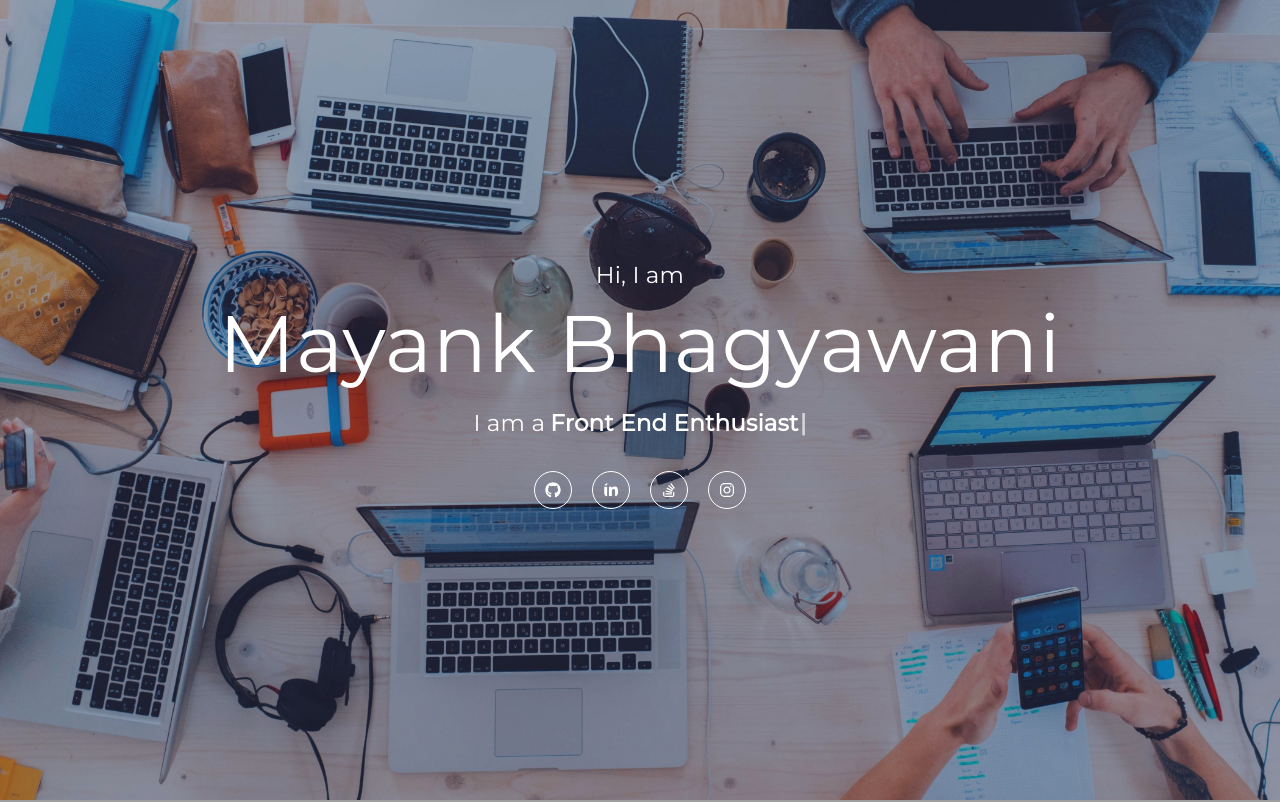
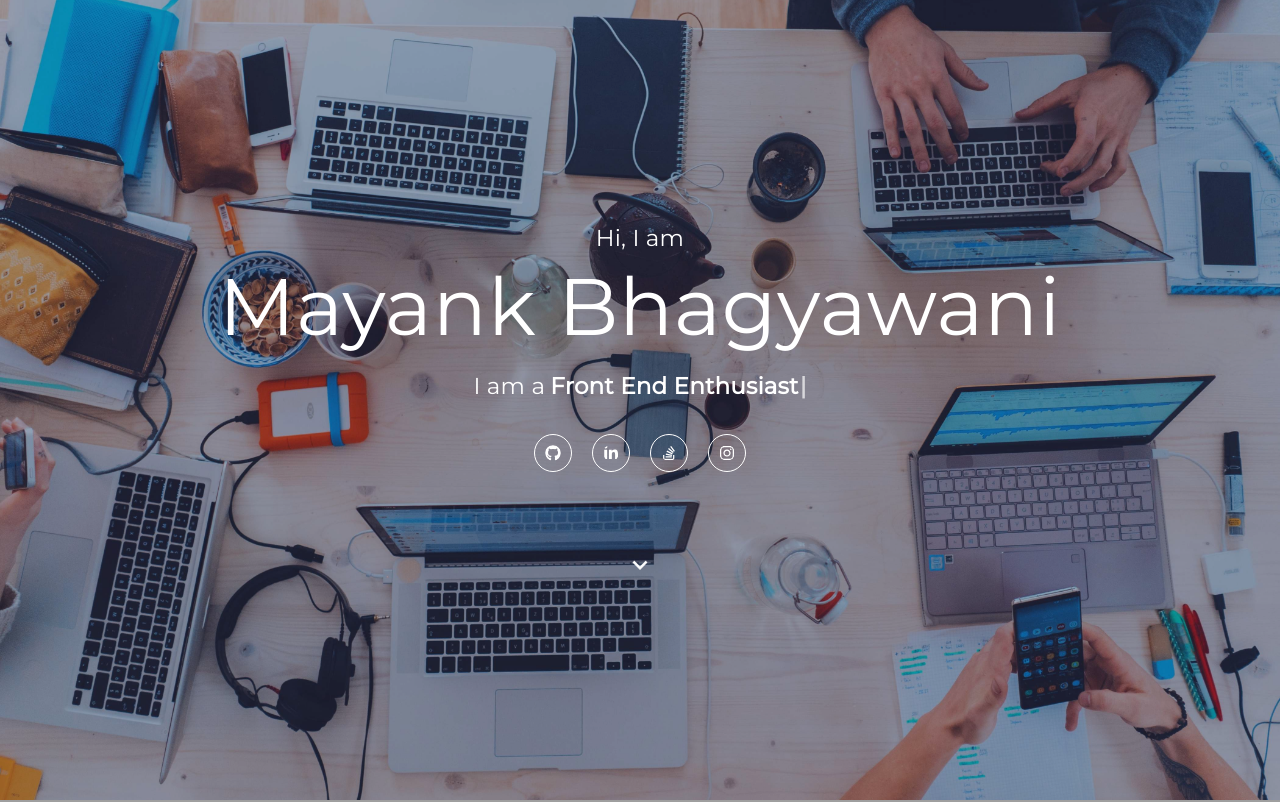
Before and after one commit to mayank1612/portfolio, a React (Create React App) app: page / in a window 1280 px wide. Shown: the top 802 px of the page. Built offline with nearby package versions, Linux system fonts and the light colour scheme; grey boxes are pictures that could not be loaded.

Commit message:
added icon in home page

```diff
--- a/src/views/Home.js
+++ b/src/views/Home.js
@@ -8,6 +8,7 @@ import {
 } from "react-icons/fa";
 import Typewriter from "typewriter-effect";
 import home_img from "./home_img.jpg";
+import { ExpandMore } from "@material-ui/icons";
 
 const useStyles = makeStyles((theme) => ({
   home: { height: "100vh", width: "100%" },
@@ -69,6 +70,17 @@ const useStyles = makeStyles((theme) => ({
       transition: "all ease .3s",
     },
   },
+  expandIcons: {
+    marginTop: "40px",
+    fontSize: "30px",
+    animation: `$upDown 1s cubic-bezier(0.5, 0.05, 1, 0.5)`,
+    animationIterationCount: "infinite",
+    animationDirection: "alternate",
+  },
+
+  "@keyframes upDown ": {
+    from: { transform: "translate(0px, 4px)" },
+  },
 }));
 function Home() {
   const classes = useStyles();
@@ -127,6 +139,9 @@ function Home() {
                 <FaInstagram className={classes.icons} />
               </Link>
             </Grid>
+            <Grid item>
+              <ExpandMore className={classes.expandIcons} />
+            </Grid>
           </Grid>
         </div>
       </div>
```
